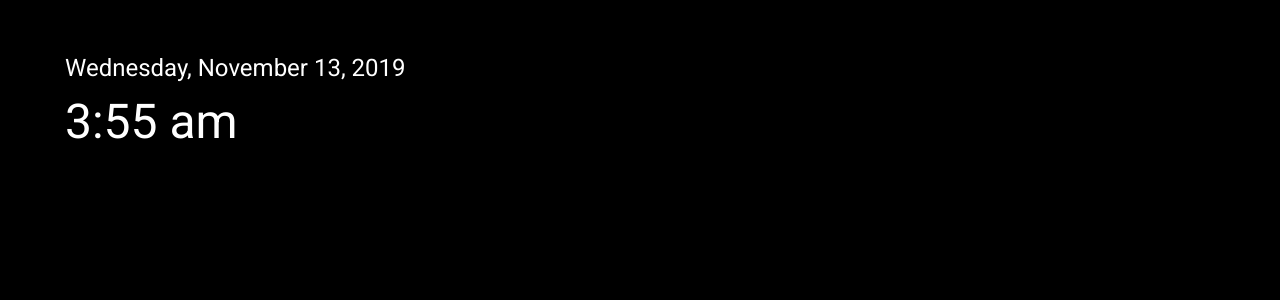
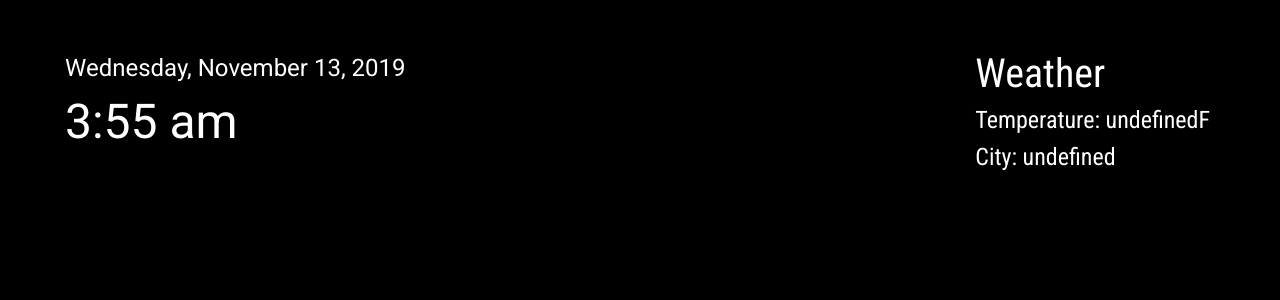
Before and after one commit to tracytn0411/Raspberry-Pi-Mirror, a React (Create React App) app in the folder client/: page / in a window 1280 px wide. Shown: the top 300 px of the page. Built offline with nearby package versions, Linux system fonts and the light colour scheme; no server answers.

Commit message:
add weahter api

```diff
--- a/client/src/components/App/App.js
+++ b/client/src/components/App/App.js
@@ -1,15 +1,20 @@
 import React from 'react';
 import {Container, Row} from 'react-bootstrap';
 import Moment from './Moment'
+import Weather from './Weather';
+
 
 function App() {
   return (
     <Container fluid className="App">
       <Row>
         <Moment />
+        <Weather />
       </Row>
+
     </Container>
   );
 }
 
+
 export default App;
--- /dev/null
+++ b/client/src/components/App/Weather.js
@@ -0,0 +1,56 @@
+import React from "react";
+
+const API_KEY = "1444bdaa591bdc020e5c5115de2bacc0";
+
+class Weather extends React.Component {
+    state = {
+        temperature: undefined,
+        city: undefined,
+        // country: undefined,
+        // humidity: undefined,
+        // description: undefined,
+        error: undefined
+    }
+
+    componentDidMount() {
+
+        const location = window.navigator && window.navigator.geolocation
+        // console.log(location)
+        location.getCurrentPosition((data) => {
+            console.log(data)
+            var lat = data.coords.latitude
+            var long = data.coords.longitude
+            this.getWeather(lat, long)
+        })
+
+    }
+
+    getWeather = async (lat, long) => {
+
+        // e.preventDefault();
+        const api_call = await fetch(`http://api.openweathermap.org/data/2.5/weather?lat=${lat}&lon=${long}&appid=${API_KEY}&units=Imperial`);
+        const data = await api_call.json();
+        console.log(data);
+        this.setState({
+            temperature: data.main.temp,
+            city: data.name,
+            // country: data.sys.country,
+            // humidity: data.main.humidity,
+            // description: data.weather[0].description,
+            error: ""
+        })
+        console.log(this.state)
+    }
+    render() {
+        return (
+            <div>
+                <h1>Weather</h1>
+                <h4>{`Temperature: ${this.state.temperature}F`}</h4>
+                <h4>{`City: ${this.state.city}`}</h4>
+            </div>
+
+        );
+    }
+};
+
+export default Weather;
```
